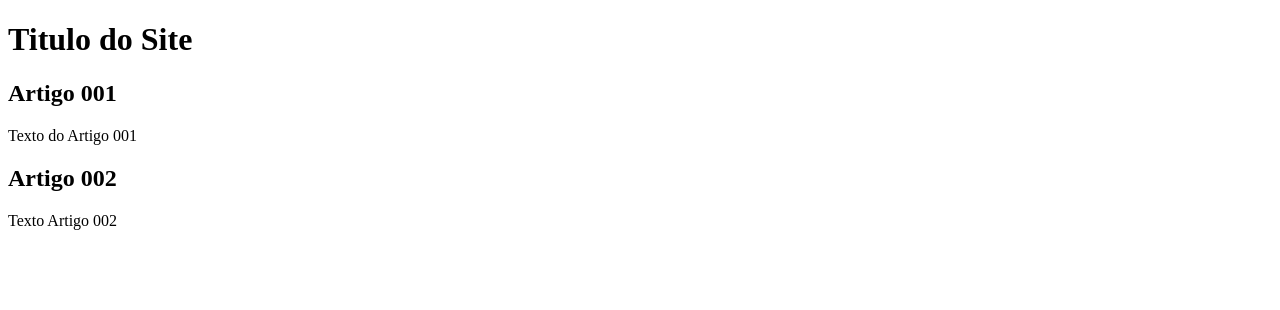
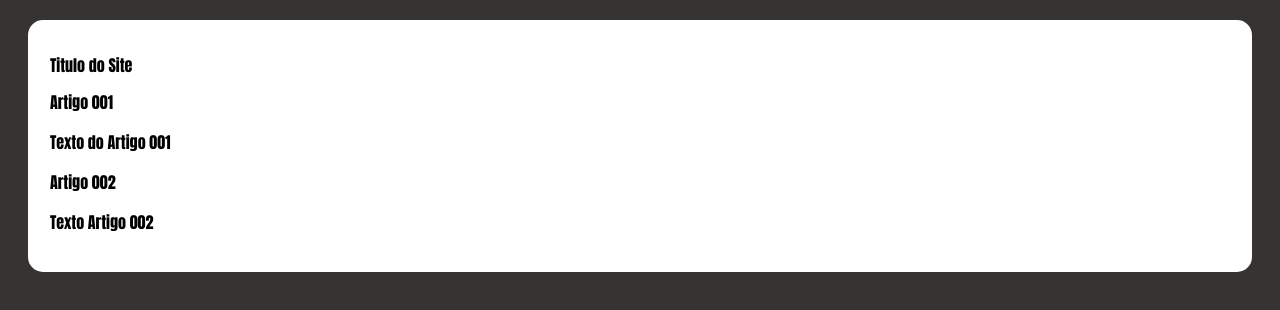
Before and after one commit to gustavinzx/projeto-site, a plain HTML site: page index.html in a window 1280 px wide. Drawn offline with Linux system fonts and the light colour scheme.

Commit message:
Começando o Desginer/CSS

```diff
--- /dev/null
+++ b/estilos/style.css
@@ -0,0 +1,18 @@
+*{
+    font-family: Impact, Haettenschweiler, 'Arial Narrow Bold', sans-serif;
+    font-size: 16px;
+}
+
+
+body{
+    background-color: rgb(54, 51, 51);
+}
+
+
+main{
+    background-color: white;
+    margin: 20px;
+    padding: 20px;
+    border: 2px solid white;
+    border-radius: 15px;
+}
--- a/index.html
+++ b/index.html
@@ -4,6 +4,7 @@
     <meta charset="UTF-8">
     <meta name="viewport" content="width=device-width, initial-scale=1.0">
     <title>The Finance World</title>
+    <link rel="stylesheet" href="estilos/style.css">
 </head>
 <body>
     <main>
```
